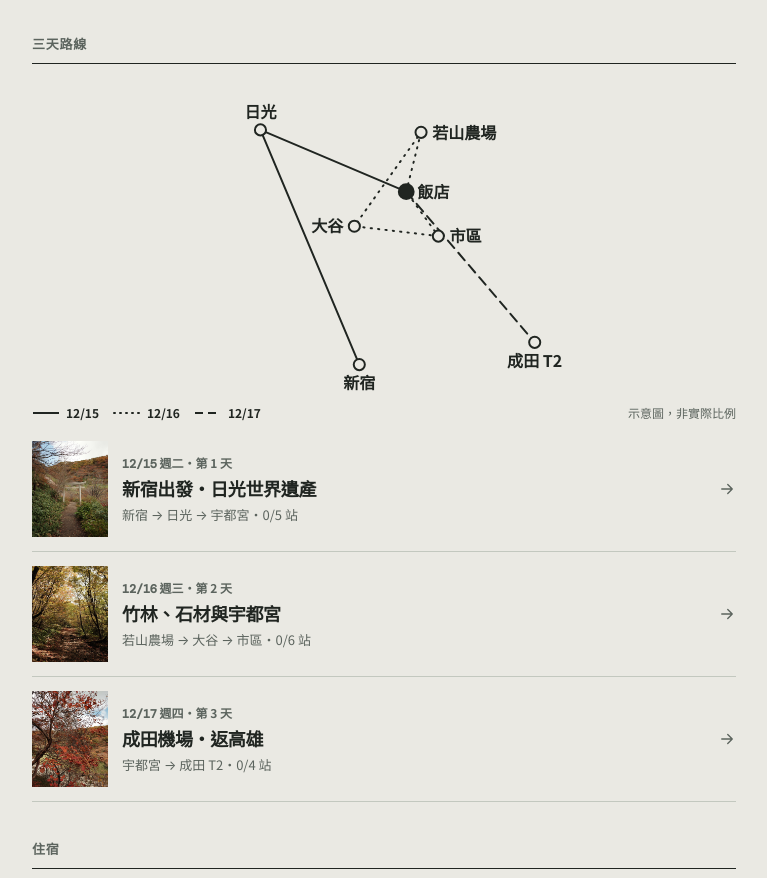
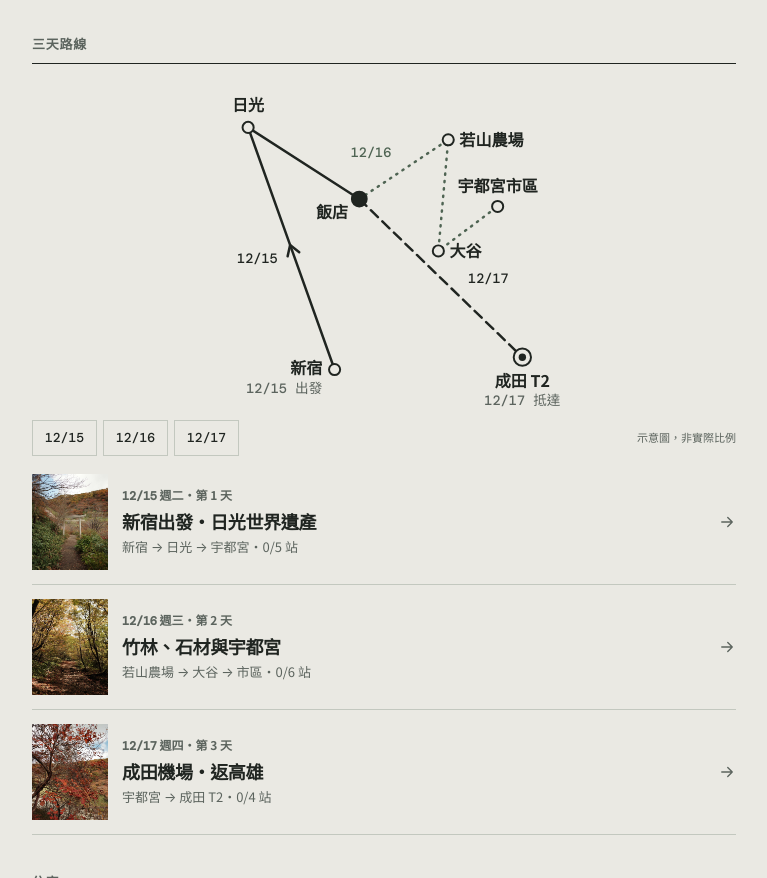
Before and after one commit to benny6315332-sudo/utsunomiya-2026, a plain HTML site: page index.html in a window 1280 px wide. Shown: the part 1041-1919 px from the top of the page, without its empty margins (256-1023 px from the left). Drawn offline with nearby package versions, Linux system fonts and the light colour scheme.

Commit message:
Route map: dates on the lines, start/end labels, day-1 arrow, separated day 2/3 lines, tappable day chips
Co-Authored-By: Claude Opus 5.5 <noreply@anthropic.com>
Claude-Session: https://claude.ai/code/session_01DL1izsFJPm9QmTn1MYrQme

```diff
--- a/index.html
+++ b/index.html
@@ -115,9 +115,13 @@ h1,h2,h3{margin:0;letter-spacing:-.02em;text-wrap:balance}
 
 .rmap{margin:14px 0 4px}
 .rmap svg{display:block;width:100%;max-width:420px;height:auto;margin:0 auto;font-family:var(--sans)}
-.rmap figcaption{display:flex;flex-wrap:wrap;gap:6px 14px;align-items:center;font-size:12px;font-weight:700;margin-top:4px}
-.rmap .key{display:inline-flex;align-items:center;gap:6px}.rmap .key.off{opacity:.35}
-.rmap .rnote{margin-left:auto;font-weight:400;color:var(--muted)}
+.rmap .mdate{font-family:var(--mono);font-size:11px;font-weight:500;font-variant-numeric:tabular-nums}
+.rmap figcaption{display:flex;flex-wrap:wrap;gap:8px 12px;align-items:center;margin-top:6px}
+.mchips{display:flex;gap:6px}
+.mchip{font:500 13px var(--mono);font-variant-numeric:tabular-nums;min-height:36px;padding:0 12px;border:1px solid var(--line);background:transparent;color:var(--ink)}
+.mchip[aria-pressed=true]{background:var(--ink);border-color:var(--ink);color:var(--on-ink)}
+@media(hover:hover){.mchip:hover{border-color:var(--ink)}}
+.rmap .rnote{margin-left:auto;font-size:11px;color:var(--muted)}
 .timeline{margin:18px 0 0;list-style:none;padding:0;border-top:1px solid var(--ink)}
 .leg{display:flex;align-items:center;gap:10px;padding:10px 0 10px 18px;font-size:13px;color:var(--muted);border-bottom:1px dashed var(--line)}
 .leg b{color:var(--ink);font-weight:700}
@@ -337,15 +341,37 @@ function render(p){({today:renderToday,route:renderRoute,check:renderCheck,more:
 function openDay(id){selectedDay=id;go('route')}
 
 
-/* schematic route map — not to scale; positions only keep the relative directions */
-const PTS={sj:[150,232,'新宿','s'],nk:[70,42,'日光','n'],ht:[188,92,'飯店','e'],wf:[200,44,'若山農場','e'],oy:[146,120,'大谷','w'],uc:[214,128,'市區','e'],nr:[292,214,'成田 T2','s']};
-const LEGS={d5:['sj','nk','ht'],d6:['ht','wf','oy','uc','ht'],d7:['ht','nr']};
-function routeMap(active){
- const line=(id)=>{const p=LEGS[id].map(k=>PTS[k].slice(0,2).join(',')).join(' ');const on=!active||active===id;return `<polyline points="${p}" fill="none" stroke="${on?'#202521':'#c3c8bf'}" stroke-width="${active===id?3:1.6}" stroke-linejoin="round" stroke-linecap="round" ${id==='d6'?'stroke-dasharray="1 5"':''} ${id==='d7'?'stroke-dasharray="8 5"':''}/>`};
- const used=active?new Set(LEGS[active]):null;
- const dots=Object.entries(PTS).map(([k,[x,y,n,pos]])=>{const on=!used||used.has(k);const tx=pos==='e'?x+9:pos==='w'?x-9:x,ty=pos==='n'?y-10:pos==='s'?y+20:y+5,an=pos==='e'?'start':pos==='w'?'end':'middle';return `<g opacity="${on?1:.35}"><circle cx="${x}" cy="${y}" r="${k==='ht'?6:4.5}" fill="${k==='ht'?'#202521':'#eae9e3'}" stroke="#202521" stroke-width="1.6"/><text x="${tx}" y="${ty}" text-anchor="${an}" font-size="13" font-weight="700" fill="#202521">${n}</text></g>`}).join('');
- const keys=DAYS.map((d,i)=>`<span class="key ${active&&active!==d.id?'off':''}"><svg width="28" height="8" aria-hidden="true"><line x1="1" y1="4" x2="27" y2="4" stroke="#202521" stroke-width="2" ${d.id==='d6'?'stroke-dasharray="1 5" stroke-linecap="round"':''} ${d.id==='d7'?'stroke-dasharray="8 5"':''}/></svg>${d.md}</span>`).join('');
- return `<figure class="rmap"><svg viewBox="0 0 340 260" role="img" aria-label="路線示意圖：第一天新宿到日光再到宇都宮飯店；第二天若山農場、大谷、市區；第三天飯店到成田機場">${['d5','d6','d7'].map(line).join('')}${dots}</svg><figcaption>${keys}<span class="rnote">示意圖，非實際比例</span></figcaption></figure>`}
+/* schematic route map — not to scale. Each point: x, y, name, label x, label y, anchor, optional second line */
+const PTS={
+ sj:[130,236,'新宿',120,240,'end','12/15 出發'],
+ nk:[60,40,'日光',60,27,'middle'],
+ ht:[150,98,'飯店',141,113,'end'],
+ wf:[222,50,'若山農場',231,55,'start'],
+ oy:[214,140,'大谷',223,145,'start'],
+ uc:[262,104,'宇都宮市區',262,92,'middle'],
+ nr:[282,226,'成田 T2',282,250,'middle','12/17 抵達']};
+/* day 2 is drawn as the outbound path; the evening return to the hotel is implied */
+const LEGS={d5:['sj','nk','ht'],d6:['ht','wf','oy','uc'],d7:['ht','nr']};
+const MAPSTYLE={d5:{c:'#202521',dash:''},d6:{c:'#4f6453',dash:'1 5'},d7:{c:'#202521',dash:'8 5'}};
+const DATELBL={d5:[84,150,'end'],d6:[176,64,'end'],d7:[238,166,'start']};
+let mapFocus=null;
+function routeMap(active,where){
+ const f=active||null,dim=id=>f&&f!==id;
+ const line=id=>{const p=LEGS[id].map(k=>PTS[k].slice(0,2).join(',')).join(' '),s=MAPSTYLE[id];return `<polyline points="${p}" fill="none" stroke="${dim(id)?'#c9cdc4':s.c}" stroke-width="${f===id?3:2}" stroke-linejoin="round" stroke-linecap="round" ${s.dash?`stroke-dasharray="${s.dash}"`:''}/>`};
+ /* arrow on day 1, halfway from 新宿 toward 日光 */
+ const [ax,ay]=[(PTS.sj[0]+PTS.nk[0])/2,(PTS.sj[1]+PTS.nk[1])/2],ang=Math.atan2(PTS.nk[1]-PTS.sj[1],PTS.nk[0]-PTS.sj[0])*180/Math.PI;
+ const arrow=`<path d="M-5 -5 L3 0 L-5 5" fill="none" stroke="${dim('d5')?'#c9cdc4':'#202521'}" stroke-width="2" stroke-linecap="round" stroke-linejoin="round" transform="translate(${ax} ${ay}) rotate(${ang})"/>`;
+ const dates=['d5','d6','d7'].map(id=>{const [x,y,a]=DATELBL[id],d=DAYS.find(z=>z.id===id);return `<text x="${x}" y="${y}" text-anchor="${a}" class="mdate" fill="${dim(id)?'#b9beb5':MAPSTYLE[id].c}">${d.md}</text>`}).join('');
+ const used=f?new Set(LEGS[f]):null;
+ const dots=Object.entries(PTS).map(([k,[x,y,n,lx,ly,an,sub]])=>{const on=!used||used.has(k);
+  const mark=k==='nr'?`<circle cx="${x}" cy="${y}" r="7" fill="#eae9e3" stroke="#202521" stroke-width="1.6"/><circle cx="${x}" cy="${y}" r="3" fill="#202521"/>`:`<circle cx="${x}" cy="${y}" r="${k==='ht'?6:4.5}" fill="${k==='ht'?'#202521':'#eae9e3'}" stroke="#202521" stroke-width="1.6"/>`;
+  return `<g opacity="${on?1:.3}">${mark}<text x="${lx}" y="${ly}" text-anchor="${an}" font-size="13" font-weight="700" fill="#202521">${n}</text>${sub?`<text x="${lx}" y="${ly+15}" text-anchor="${an}" class="mdate" fill="#5c645e">${sub}</text>`:''}</g>`}).join('');
+ const chips=`<div class="mchips" role="group" aria-label="只看某一天">${DAYS.map(d=>`<button type="button" class="mchip" aria-pressed="${f===d.id}" onclick="mapPick('${d.id}','${where}')">${d.md}</button>`).join('')}</div>`;
+ return `<figure class="rmap" id="rmap-${where}"><svg viewBox="0 0 340 272" role="img" aria-label="路線示意圖：12/15 從新宿出發到日光，再到宇都宮的飯店；12/16 在宇都宮周邊移動，若山農場、大谷、宇都宮市區；12/17 從飯店前往成田 T2">${['d5','d6','d7'].map(line).join('')}${arrow}${dates}${dots}</svg><figcaption>${chips}<span class="rnote">示意圖，非實際比例</span></figcaption></figure>`}
+function mapPick(id,where){
+ if(where==='route'){selectedDay=id;renderRoute();return}
+ mapFocus=mapFocus===id?null:id;
+ const el=document.getElementById('rmap-today');if(el)el.outerHTML=routeMap(mapFocus,'today')}
 
 /* today */
 const done=st=>st.filter(s=>state.done[s.id]).length;
@@ -360,7 +386,7 @@ function renderToday(){
   <div class="section"><h2>出發前還要確認<span class="count num">${todo.length}</span></h2>${todo.length?todo.slice(0,3).map(c=>checkRow(c,'renderToday')).join('')+(todo.length>3?`<button class="more" onclick="go('check')">還有 ${todo.length-3} 項${I('right')}</button>`:''):'<p class="empty">全部確認完成，可以安心出發。</p>'}</div>`}
  else status=`<div class="lead"><h2>謝謝這三天。</h2><p>帳本與筆記都還留在「帳本」頁，記得匯出備份。</p></div>`;
  document.getElementById('page-today').innerHTML=`<div class="cover">${img('cover','cover-img','秋天山間的彎道，路中央一條橘色分隔線',true)}<div class="cover-txt"><h1>日光<br>宇都宮</h1><p><span class="num">2026.12.15–17</span>　三天自駕</p></div></div>${status}
- <div class="section"><h2>三天路線</h2>${routeMap()}${dayLinks()}</div>
+ <div class="section"><h2>三天路線</h2>${routeMap(mapFocus,'today')}${dayLinks()}</div>
  <div class="section hotel"><h2>住宿</h2><h3>Fairfield by Marriott Tochigi Utsunomiya</h3><p>栃木宇都宮萬楓酒店・12/15、12/16 連住兩晚・免費平面停車</p><a class="btn dark" href="${HOTEL_MAP}" target="_blank" rel="noopener">飯店導航${I('out')}</a></div>`}
 
 /* route */
@@ -370,7 +396,7 @@ function renderRoute(){
  const t=tripDay(),cur=t&&t.id===d.id?currentStop(d):null;
  document.getElementById('page-route').innerHTML=`<div class="tabs" role="tablist" aria-label="選擇日期">${DAYS.map((x,k)=>`<button class="tab ${x.id===d.id?'active':''}" role="tab" aria-selected="${x.id===d.id}" onclick="selectedDay='${x.id}';renderRoute();window.scrollTo(0,0)"><b class="num">${x.md}</b><span>第 ${k+1} 天・週${x.wd}</span></button>`).join('')}</div>
  <div class="dayhero">${img(DAYIMG[d.id],'dayhero-img','',true)}<div class="dayhero-txt"><div class="dmeta"><span class="num">${d.md}</span> 週${d.wd}・${esc(d.area)}</div><h2>${esc(d.name)}</h2></div></div>
- <p class="daydesc">${esc(d.desc)}</p>${routeMap(d.id)}<div class="meter" role="progressbar" aria-valuemin="0" aria-valuemax="${st.length}" aria-valuenow="${dn}"><i style="width:${dn/st.length*100}%"></i></div><div class="dayprog">${dn} / ${st.length} 站完成</div>
+ <p class="daydesc">${esc(d.desc)}</p>${routeMap(d.id,'route')}<div class="meter" role="progressbar" aria-valuemin="0" aria-valuemax="${st.length}" aria-valuenow="${dn}"><i style="width:${dn/st.length*100}%"></i></div><div class="dayprog">${dn} / ${st.length} 站完成</div>
  <ol class="timeline">${st.map(s=>{const tm=times(s.time),on=!!state.done[s.id],now=cur&&cur.id===s.id,mv=MOVES[s.id];return `${mv?`<li class="leg">${I(mv[0])}<span><b>${MODE[mv[0]]}</b>　${esc(mv[1])}</span></li>`:''}<li class="stop ${on?'done':''} ${now?'now':''}"><div class="stime num"><b>${tm.s}</b>${tm.e?`<span>${tm.e}</span>`:''}</div><div class="sbody">${now?'<span class="tag now">現在</span>':''}<h3>${esc(s.name)}</h3>${s.alert?`<div class="alert">${I('warn')}<span>${esc(s.alert)}</span></div>`:''}<p class="detail clamp" onclick="this.classList.toggle('clamp')">${esc(s.detail)}</p><div class="sact"><a class="btn ${now?'accent':'dark'} go" href="${esc(s.map)}" target="_blank" rel="noopener">導航${I('out')}</a><button class="btn ghost chk" aria-pressed="${on}" onclick="toggleStop('${s.id}')">${on?I('check')+'完成':I('circle')+'完成'}</button></div></div></li>`}).join('')}</ol>
  ${d.flight?`<div class="alert endnote">${I('warn')}<span>13:00 為預定起飛時間，非準點保證。請依台灣虎航與機場最新公告為準。</span></div>`:''}
  ${d.hotel?`<div class="section hotel"><h2>今晚住宿</h2><h3>Fairfield by Marriott Tochigi Utsunomiya</h3><p>栃木宇都宮萬楓酒店・平面停車場</p><a class="btn dark" href="${HOTEL_MAP}" target="_blank" rel="noopener">飯店導航${I('out')}</a></div>`:''}`}
```
